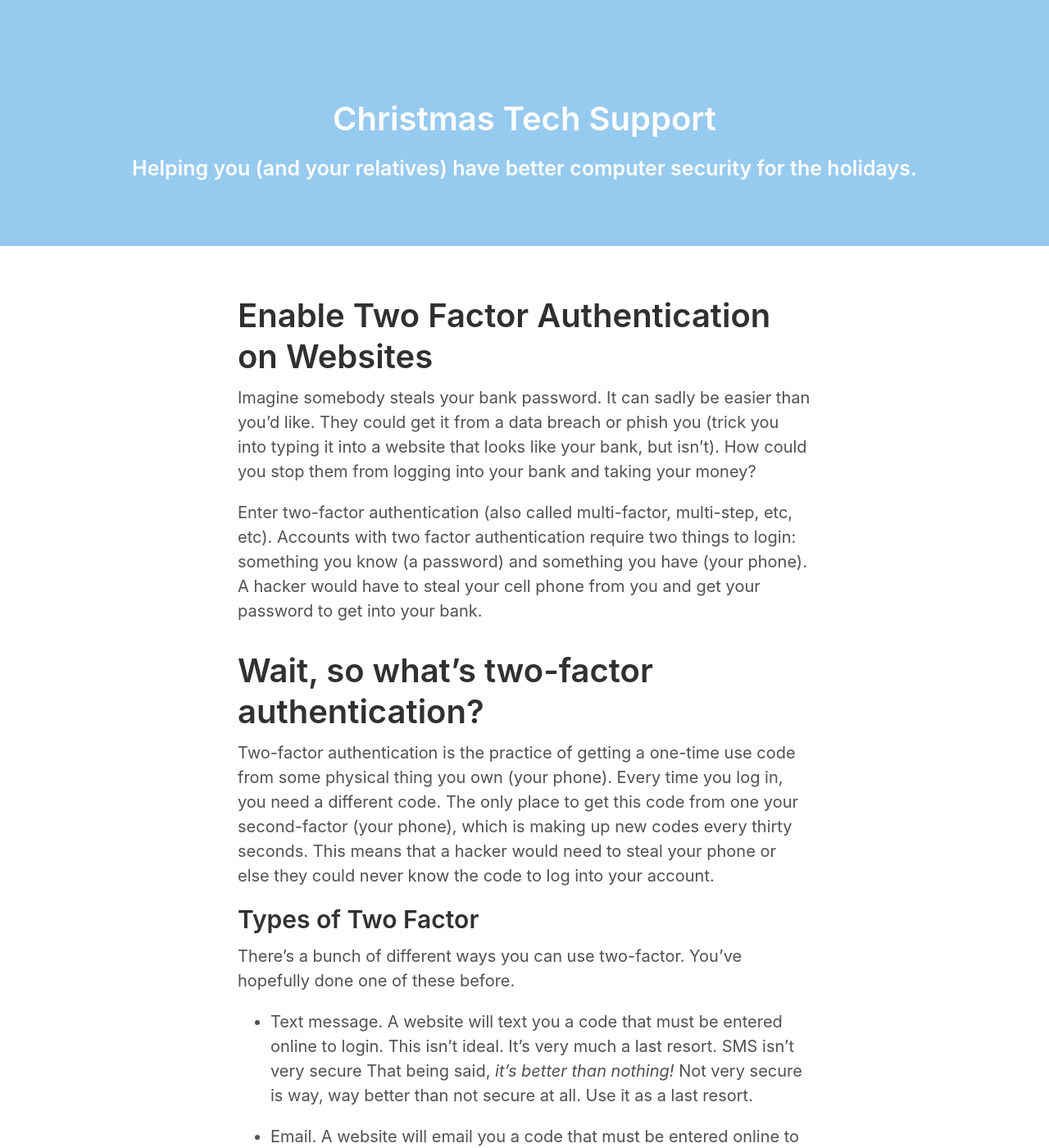
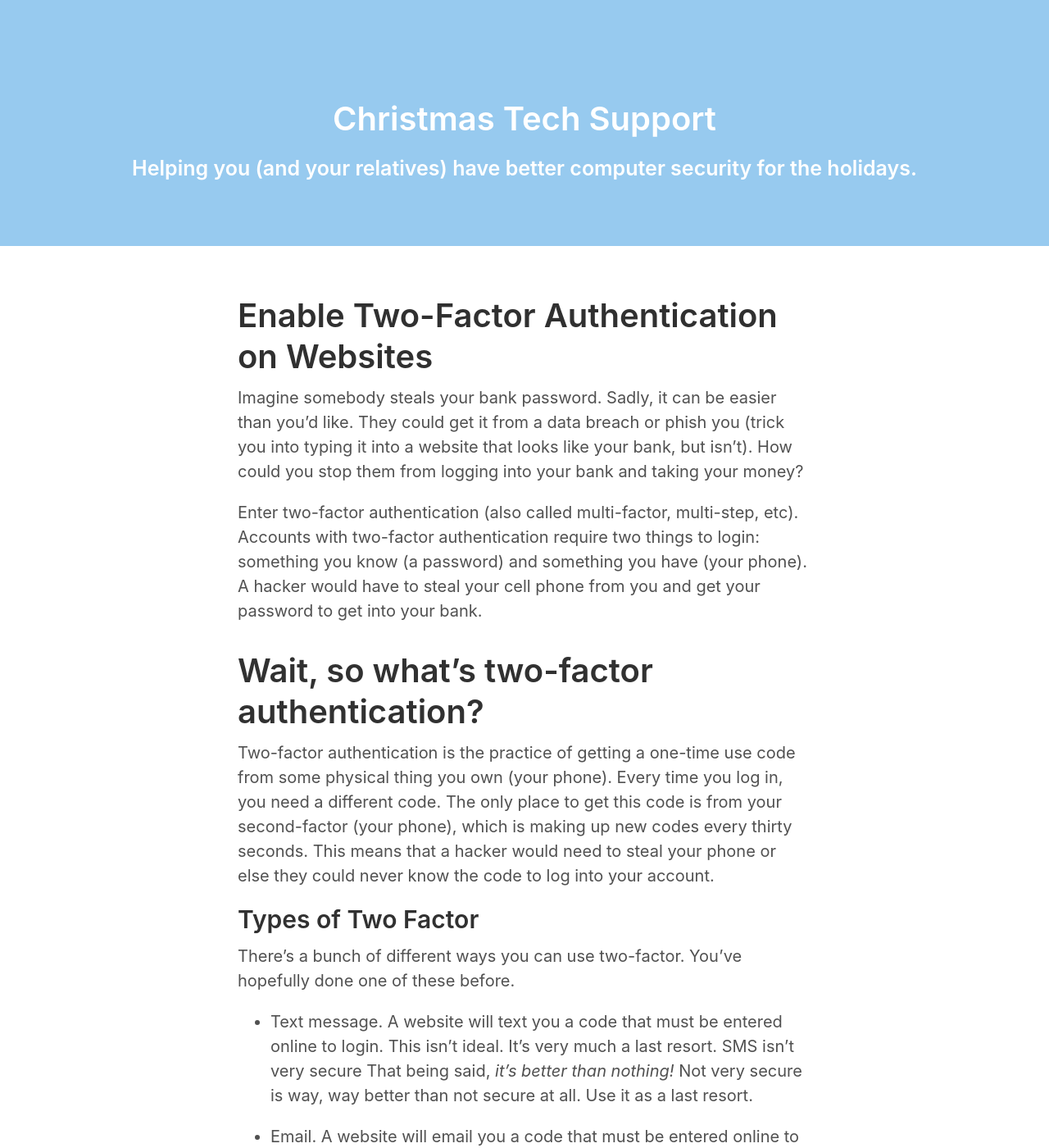
Before and after one commit to rambleraptor/christmastechsupport, a Jekyll site: the page built from _steps/03-twofactor.md, in a window 1280 px wide and 1400 px high. Shown: the whole window at 82% size. Built offline with Jekyll 4.4.1, drawn with Linux system fonts in a browser that asks for light colours; some of the changed text lies outside the part shown.

Commit message:
Update 03-twofactor.md

```diff
--- a/_steps/03-twofactor.md
+++ b/_steps/03-twofactor.md
@@ -1,14 +1,14 @@
 ---
 layout: page
-title: Enable Two Factor Authentication on Websites
+title: Enable Two-Factor Authentication on Websites
 time: 1 hour
 ---
-Imagine somebody steals your bank password. It can sadly be easier than you'd like. They could get it from a data breach or phish you (trick you into typing it into a website that looks like your bank, but isn't). How could you stop them from logging into your bank and taking your money?
+Imagine somebody steals your bank password. Sadly, it can be easier than you'd like. They could get it from a data breach or phish you (trick you into typing it into a website that looks like your bank, but isn't). How could you stop them from logging into your bank and taking your money?
 
-Enter two-factor authentication (also called multi-factor, multi-step, etc, etc). Accounts with two factor authentication require two things to login: something you know (a password) and something you have (your phone). A hacker would have to steal your cell phone from you and get your password to get into your bank.
+Enter two-factor authentication (also called multi-factor, multi-step, etc). Accounts with two-factor authentication require two things to login: something you know (a password) and something you have (your phone). A hacker would have to steal your cell phone from you and get your password to get into your bank.
 
 # Wait, so what's two-factor authentication?
-Two-factor authentication is the practice of getting a one-time use code from some physical thing you own (your phone). Every time you log in, you need a different code. The only place to get this code from one your second-factor (your phone), which is making up new codes every thirty seconds. This means that a hacker would need to steal your phone or else they could never know the code to log into your account.
+Two-factor authentication is the practice of getting a one-time use code from some physical thing you own (your phone). Every time you log in, you need a different code. The only place to get this code is from your second-factor (your phone), which is making up new codes every thirty seconds. This means that a hacker would need to steal your phone or else they could never know the code to log into your account.
 
 ## Types of Two Factor
 There's a bunch of different ways you can use two-factor. You've hopefully done one of these before.
```
Also changed, not shown: other parts of _steps/03-twofactor.md (+1 -1 lines).
